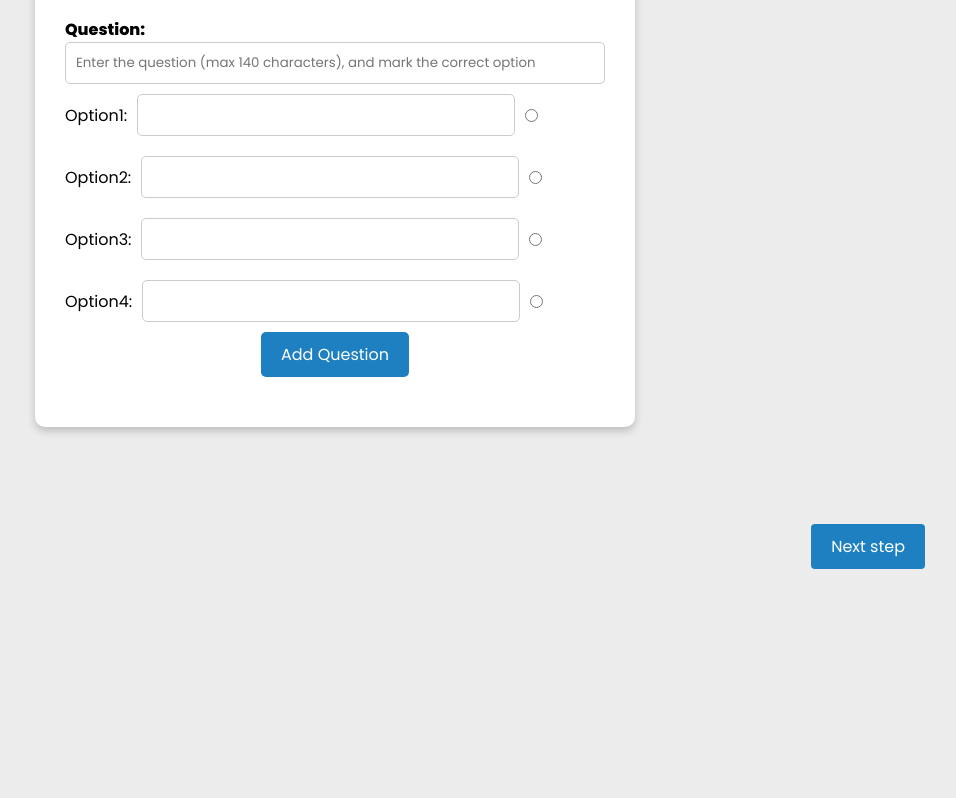
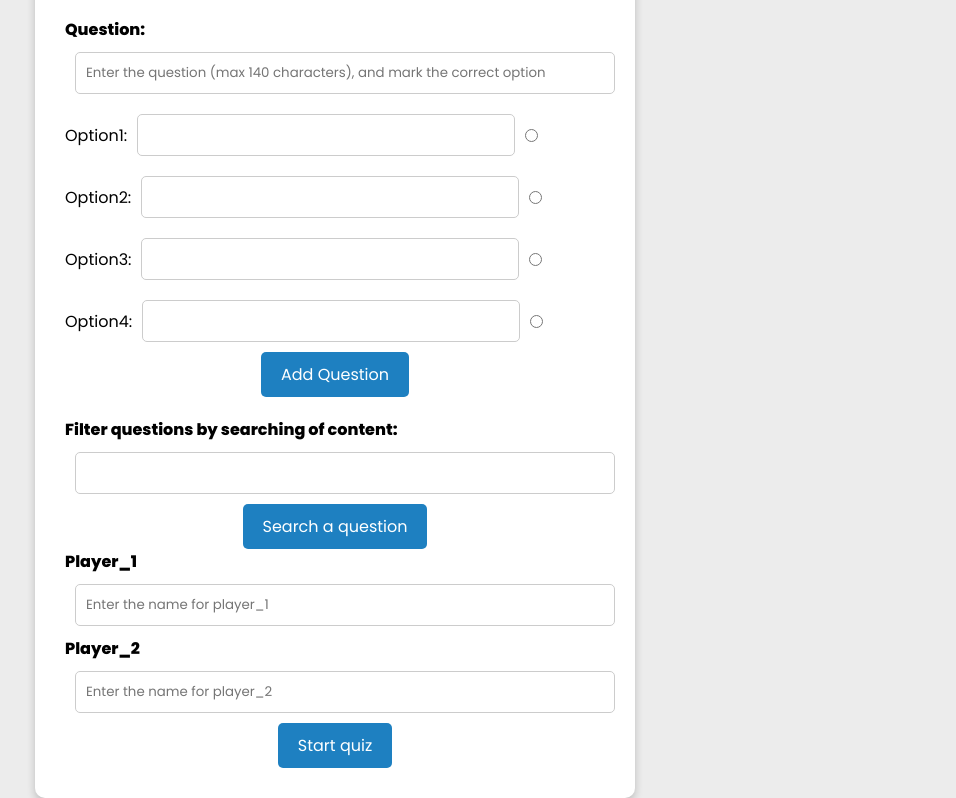
Before and after one commit to VictoriaDem17/quiz-app-project, a plain HTML site: page index.html in a window 1280 px wide. Shown: the part 181-979 px from the top of the page, without its empty margins (305-1261 px from the left). Before the commit the page ends 800 px from the top, so only its background shows below. Drawn offline with Linux system fonts and the light colour scheme.

Commit message:
Javascript2-week3/Viki

```diff
--- a/index.html
+++ b/index.html
@@ -11,32 +11,32 @@
         <h1>Quiz-app</h1>
         <div id="formDiv">
             <div class="question-container">
-                <label><b>Question:</b></label>
+                <label for="question-input"><b>Question:</b></label>
                 <input
-                class="question-input"
+                id="question-input"
                 type="text"
                 placeholder="Enter the question (max 140 characters), and mark the correct option"
                 maxlength="140"
                 required>
             <div class="option-container">
                 <div class="option">
-                    <label>Option1:</label>
-                    <input type="text" class="option-input" required>
+                    <label for="option1">Option1:</label>
+                    <input type="text" id="option1" class="option-input" required>
                     <input type="radio" class="correct-input" value="option1" name="answer">
                 </div>
                 <div class="option">
-                    <label>Option2:</label>
-                    <input type="text" class="option-input" required>
+                    <label for="option2">Option2:</label>
+                    <input type="text" id="option2" class="option-input" required>
                     <input type="radio" class="correct-input" value="option2" name="answer">
                 </div>
                 <div class="option">
-                    <label>Option3:</label>
-                    <input type="text" class="option-input" required>
+                    <label for="option3">Option3:</label>
+                    <input type="text" id="option3" class="option-input" required>
                     <input type="radio" class="correct-input" value="option3" name="answer">
                 </div>
                 <div class="option">
-                    <label>Option4:</label>
-                    <input type="text" class="option-input" required>
+                    <label for="option4">Option4:</label>
+                    <input type="text" id="option4" class="option-input" required>
                     <input type="radio" class="correct-input" value="option4" name="answer">
                 </div>
             </div>
@@ -44,7 +44,34 @@
     <button type="button" onclick="addQuestion()">Add Question</button>
     <div id="questionList"></div>
 </form>
-<button id="next-side" type="button" onclick="openNextForm()">Next step</button>
+<div class="filterQuestions">
+    <label for="content-input"><b>Filter questions by searching of content:</b></label><br>
+    <input type="text" id="content-input" required>
+    <button type="button" onclick="filterQuestions()">Search a question</button>
+    <div class="filteredQuestions"></div>
+</div>
+<div class="players-container">
+    <div class="username">
+        <label for="name-input1"><b>Player_1</b></label>
+        <input
+        id="name-input1"
+        type="text"
+        placeholder="Enter the name for player_1"
+        required>
+    </div>
+    <div class="username">
+        <label for="name-input2"><b>Player_2</b></label>
+        <input
+        id="name-input2"
+        type="text"
+        placeholder="Enter the name for player_2"
+        required>
+    </div>
+    <button type="button" onclick="startQuiz()">Start quiz</button>
+    <div id="playersList"></div>
+</div>
+
+
     <script src="./script.js"></script>
 </body>
 </html>
--- a/script.js
+++ b/script.js
@@ -2,7 +2,7 @@ const questionsArray = [];
 
 function addQuestion() {
   const question = {
-      questionText: document.querySelector('.question-input').value,
+      questionText: document.querySelector('#question-input').value,
       options: [],
       correctOptionIndex: null,
       correctOptionHighlighted: false,
@@ -62,7 +62,7 @@ function renderQuestions() {
 }
 
 function clearForm() {
-  document.querySelector('.question-input').value = '';
+  document.querySelector('#question-input').value = '';
   const optionInputs = document.querySelectorAll('.option-input');
   const correctInputs = document.querySelectorAll('.correct-input');
 
@@ -74,12 +74,7 @@ function clearForm() {
   });
 }
 
-//JS2-W2-3
-//MyQuestions
-/*
-..some function openNextForm(), onclick button "Next side" will open new windows with empty formDiv and h1,
-and shows imput for searching questions by content and new button "Search"..
-
+//My own questions array for checking if different functions work
 const quizData = [
     {
     question: "Who is the creator of JavaScript?",
@@ -128,23 +123,59 @@ const quizData = [
   },
 ];
 
-function filterQuestions(searchContent) {
-    const filteredQuestions = quizData.filter((question) =>
-      question.question.toLowerCase().includes(searchContent.toLowerCase())
-    );
+function filterQuestions() {
+  const contentInput = document.getElementById("content-input").value;
+  const filteredQuestions = quizData.filter((question) =>
+    question.question.toLowerCase().includes(contentInput.toLowerCase())
+  );
 
+  const filteredQuestionsDiv = document.querySelector(".filteredQuestions");
+  filteredQuestionsDiv.innerHTML = "";
+
+  if (filteredQuestions.length === 0) {
+    const noResultMessage = document.createElement("p");
+    noResultMessage.textContent = "No questions found";
+    filteredQuestionsDiv.appendChild(noResultMessage);
+  } else {
     filteredQuestions.forEach((question) => {
-    const optionsHTML = question.options
-        .map(
-        (option) =>
-        `<div class="option"><input type="radio" name="${question.question}" value="${option.text}"> ${option.text}</div>`
-        )
-        .join("");
+      const questionElement = document.createElement("div");
+      questionElement.classList.add("question");
 
-    const questionHTML =
-    `<div class="question"><h3>${question.question}</h3>${optionsHTML}</div>`;
+      const questionText = document.createElement("p");
+      questionText.textContent = question.question;
+      questionText.style.fontWeight = "bold";
+      questionElement.appendChild(questionText);
+      questionElement.style.marginTop = "10px";
 
-    document.getElementById("quiz").innerHTML += questionHTML;
-});
+      const optionsElement = document.createElement("ol");
+      optionsElement.classList.add("options");
+      optionsElement.style.padding = "10px";
+
+      question.options.forEach((option) => {
+        const optionElement = document.createElement("li");
+        optionElement.textContent = option.text;
+        optionsElement.appendChild(optionElement);
+      });
+
+      questionElement.appendChild(optionsElement);
+      filteredQuestionsDiv.appendChild(questionElement);
+    });
+  }
 }
-*/
+
+function startQuiz() {
+  const player1 = document.getElementById('name-input1').value;
+  const player2 = document.getElementById('name-input2').value;
+
+  const playersList = document.getElementById('playersList');
+  playersList.innerHTML =
+  '<div>' + player1 + '<span id="scorePlayer1">0</span><button onclick="addScore(1, true)">Correct</button><button onclick="addScore(1, false)">Wrong</button></div>' +
+  '<div>' + player2 + '<span id="scorePlayer2">0</span><button onclick="addScore(2, true)">Correct</button><button onclick="addScore(2, false)">Wrong</button></div>';
+}
+
+function addScore(playerNumber, isCorrect) {
+  let scoreElement = document.getElementById('scorePlayer' + playerNumber);
+  let score = parseInt(scoreElement.innerHTML);
+  score += isCorrect ? 1 : -1;
+  scoreElement.innerHTML = score;
+}
--- a/style.css
+++ b/style.css
@@ -27,12 +27,13 @@ h1 {
     margin-bottom: 20px;
 }
 
-.question-input {
+#question-input, #content-input, #name-input1, #name-input2 {
     display: block;
     width: 100%;
     padding: 10px;
     border: 1px solid #ccc;
     border-radius: 5px;
+    margin: 10px;
 }
 
 .option {
@@ -60,11 +61,11 @@ button {
     font-size: 16px;
     text-align: center;
     margin: 0 auto;
-  }
+}
 
 button:hover {
     background-color: #78aed3;
-  }
+}
 
 
 #questionList {
@@ -76,21 +77,22 @@ ul {
     padding: 10px;
 }
 
-#next-side {
-    position: fixed;
-    bottom: 50px;
-    right: 50px;
-    font-size: 16px;
-    background-color: #1e80c1;
-    color: white;
-    padding: 10px 20px;
-    border: none;
-    border-radius: 4px;
-    cursor: pointer;
-    text-align: center;
-    margin: 0 auto;
-  }
+.username {
+    margin-bottom: 10px;
+}
 
-  #next-side:hover {
-    background-color: #78aed3;
-  }
+.players-container div span {
+    margin-left: 10px;
+    font-weight: bold;
+}
+
+.players-container div button {
+    margin-left: 10px;
+    margin-top: 10px;
+}
+
+#playersList {
+    display: flex;
+    flex-direction: row;
+    justify-content: space-around;
+}
```
